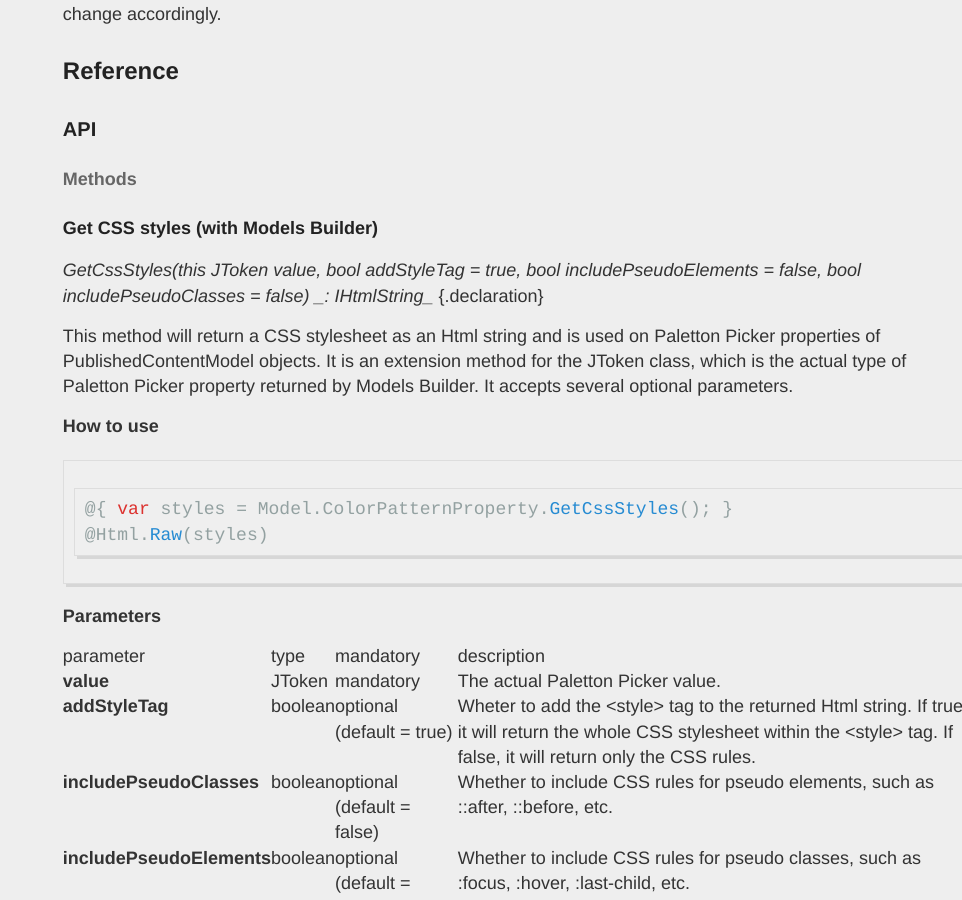
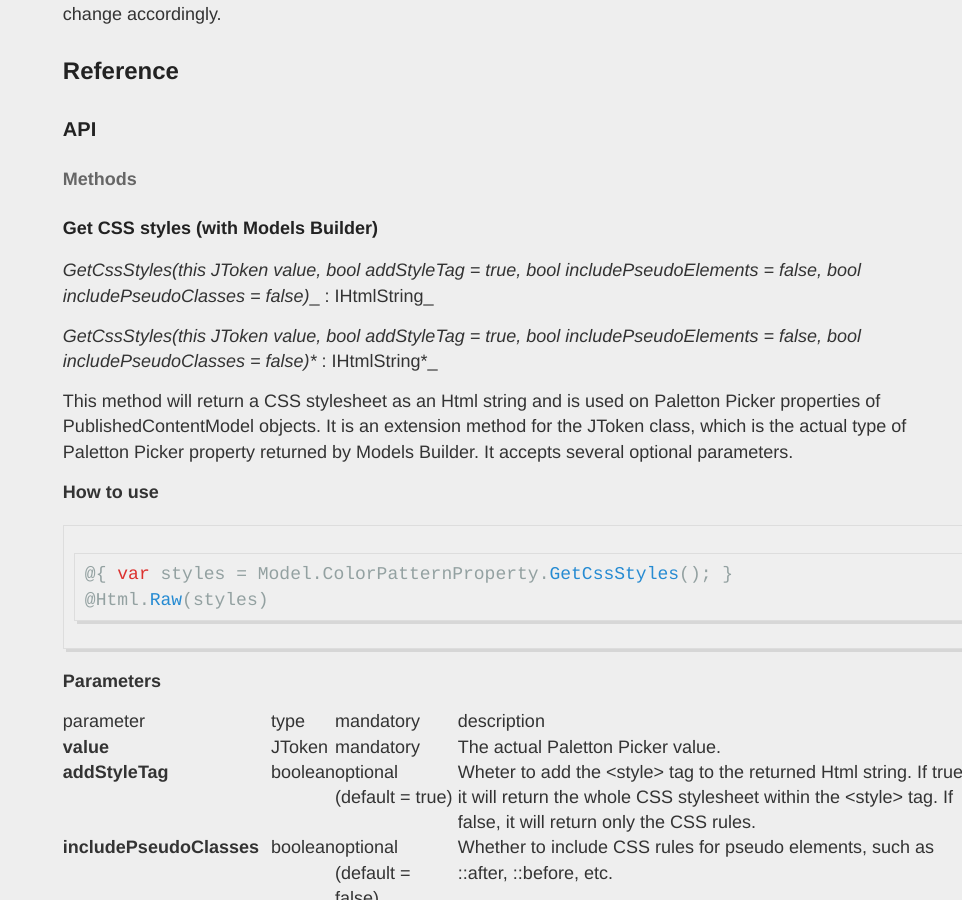
Before and after one commit to Vizioz/Paletton-Picker, a Jekyll site: the page built from docs/documentation.md, in a window 1280 px wide and 900 px high, scrolled down 3629 px. Shown: the whole window, without its empty margins (318-1280 px from the left). Built offline with Jekyll 4.4.1, drawn with Linux system fonts in a browser that asks for light colours.

Commit message:
Update documentation.md

```diff
--- a/docs/documentation.md
+++ b/docs/documentation.md
@@ -121,7 +121,9 @@ By changing the value of the Paletton Picker property in the content nodes, the
 
 ##### Get CSS styles (with Models Builder)
 
-*GetCssStyles(this JToken value, bool addStyleTag = true, bool includePseudoElements = false, bool includePseudoClasses = false) _: IHtmlString_* {.declaration}
+*GetCssStyles(this JToken value, bool addStyleTag = true, bool includePseudoElements = false, bool includePseudoClasses = false)*_ : IHtmlString_
+
+_GetCssStyles(this JToken value, bool addStyleTag = true, bool includePseudoElements = false, bool includePseudoClasses = false)*_ : IHtmlString*_
 
 This method will return a CSS stylesheet as an Html string and is used on Paletton Picker properties of PublishedContentModel objects. It is an extension method for the JToken class, which is the actual type of Paletton Picker property returned by Models Builder. It accepts several optional parameters.
 
```
